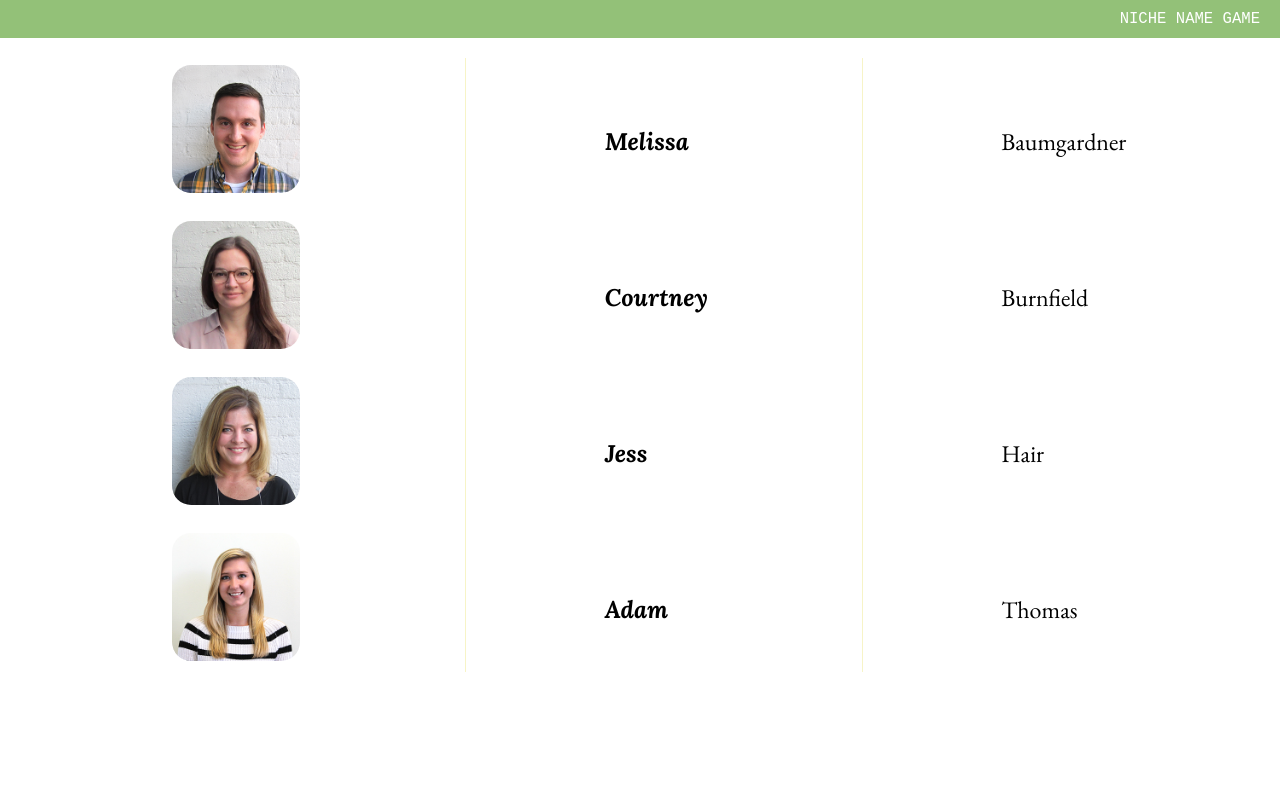
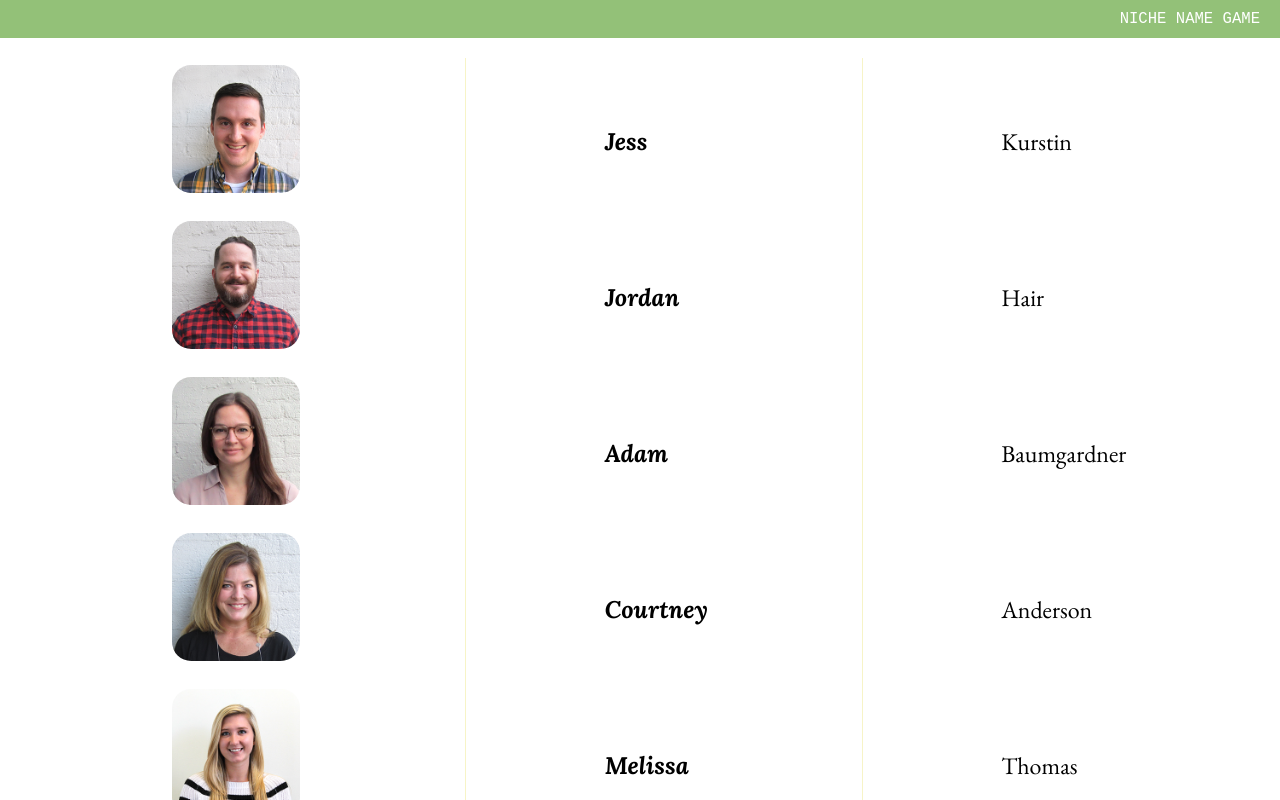
Before and after one commit to spencerkingman-niche/niche-team-name-game, a React (Create React App) app: page / in a window 1280 px wide. Shown: the top 800 px of the page. Built offline with nearby package versions, Linux system fonts and the light colour scheme; a web font is replaced by a local one.

Commit message:
Check for wins, and refresh, also show no duplicates

```diff
--- a/src/components/App/App.js
+++ b/src/components/App/App.js
@@ -4,22 +4,36 @@ import Column from '../../components/Column/Column'
 import Divider from '../../components/Divider/Divider'
 import './App.css';
 
-const PEOPLE_PER_SHUFFLE = 4
+const PEOPLE_PER_SHUFFLE = 7
 
 class App extends Component {
   constructor(props) {
     super(props)
     this.state = {
-      activePeople: this.getNewActivePeople(),
+      stillToBeMatchedPeople: TEAM,
+      activePeople: [],
       selections: this.initializeSelections(),
     }
+    this.checkForMatch = this.checkForMatch.bind(this)
     this.getNewActivePeople = this.getNewActivePeople.bind(this)
+    this.handleSelection = this.handleSelection.bind(this)
     this.initializeSelections = this.initializeSelections.bind(this)
-    this.handleSelection = this.handleSelection.bind(this)
+    this.removeMatch = this.removeMatch.bind(this)
+  }
+
+  checkForMatch() {
+    const { selections } = this.state
+    const potentialMatch = selections.photo
+    for (let category in selections) {
+      if(selections[category] !== potentialMatch) return false;
+    }
+    return true
   }
 
   getNewActivePeople() {
-    const shuffledTeam = TEAM.sort(() => .5 - Math.random()) // shuffle
+    const { stillToBeMatchedPeople } = this.state
+    const shuffledTeam = stillToBeMatchedPeople.concat().sort(() => .5 - Math.random()) // shuffle
+    console.log(shuffledTeam)
     return shuffledTeam.slice(0, PEOPLE_PER_SHUFFLE) //get sub-array of first n elements AFTER shuffle
   }
 
@@ -27,7 +41,20 @@ class App extends Component {
     const stateObject = this.state
     stateObject.selections[type] = selection
     this.setState(stateObject)
-    console.log(this.state.selections)
+    if (this.checkForMatch()) {
+      this.removeMatch(selection)
+    }
+  }
+
+  componentDidMount() {
+    this.setState({activePeople:this.getNewActivePeople()})
+  }
+
+  componentDidUpdate() {
+    console.log(this.state.activePeople.length)
+    if (this.state.activePeople.length === 0) {
+      this.setState({activePeople: this.getNewActivePeople()})
+    }
   }
 
   initializeSelections() {
@@ -36,6 +63,15 @@ class App extends Component {
       firstName: null,
       lastName: null,
     }
+  }
+
+  removeMatch(match) {
+    const { activePeople, stillToBeMatchedPeople } = this.state
+    this.setState({
+      activePeople: activePeople.filter(activePerson => activePerson.src !== match),
+      stillToBeMatchedPeople: stillToBeMatchedPeople.filter(activePerson => activePerson.src !== match)
+    })
+    this.initializeSelections()
   }
 
   render() {
--- a/src/components/Column/Column.css
+++ b/src/components/Column/Column.css
@@ -15,13 +15,14 @@ label {
     cursor: pointer;
 }
 input:not(:checked) + .item {
-    opacity: 0.5;
+    opacity: 0.33;
 }
 input:not(:checked) + .none-checked {
     opacity: 1;
 }
 input:checked + .photo {
-    box-shadow: 2px 2px 2px #ddd;
+    /* box-shadow: 2px 2px 2px #ddd; */
+    box-shadow: 0px 0px 0px 1px #465c8b;
 }
 input:checked + .word {
     font-weight: bold;
--- a/src/components/Column/Column.jsx
+++ b/src/components/Column/Column.jsx
@@ -24,12 +24,23 @@ class Column extends Component {
     }
 
     shuffleActivePeople() {
+        this.setState({
+            selectedOption: '',
+        })
         const shuffledActivePeople = this.props.people.concat().sort(() => .5 - Math.random())
         return shuffledActivePeople
     }
 
+    componentDidUpdate(prevProps) {
+        if (prevProps.people.length === 0) {
+            this.setState({
+                shuffledActivePeople: this.shuffleActivePeople(),
+            })
+        }
+    }
+
     render() {
-        const { type } = this.props
+        const { type, people } = this.props
 
         const itemComponents = {
             photo: Photo,
@@ -41,7 +52,9 @@ class Column extends Component {
         const Item = itemComponents[type]
         return (
                 <form className={ `column column__${type}`}>
-                    { this.state.shuffledActivePeople.map(person =>
+                    { this.state.shuffledActivePeople.map(person => {
+                        if (people.indexOf(person) !== -1) {
+                            return (
                                 <div
                                     key={ person.src }
                                     className="radio" >
@@ -57,7 +70,9 @@ class Column extends Component {
                                             noneChecked={ this.state.selectedOption === '' }/>
                                     </label>
                                 </div>
-                    )}
+                            )
+                        }
+                    })}
                 </form>
         )
     }
```
Lines whose indentation alone changed are shown as unchanged.
